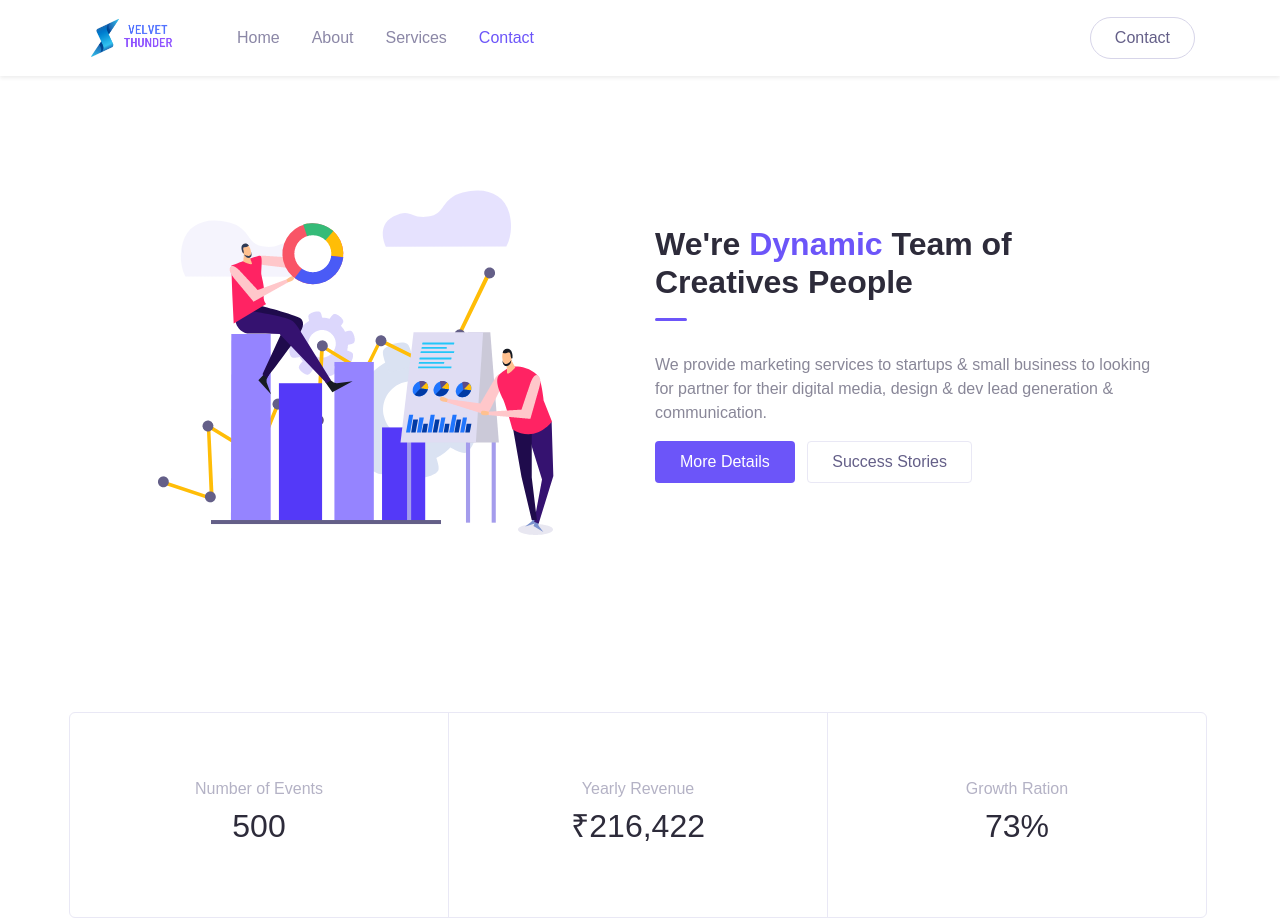
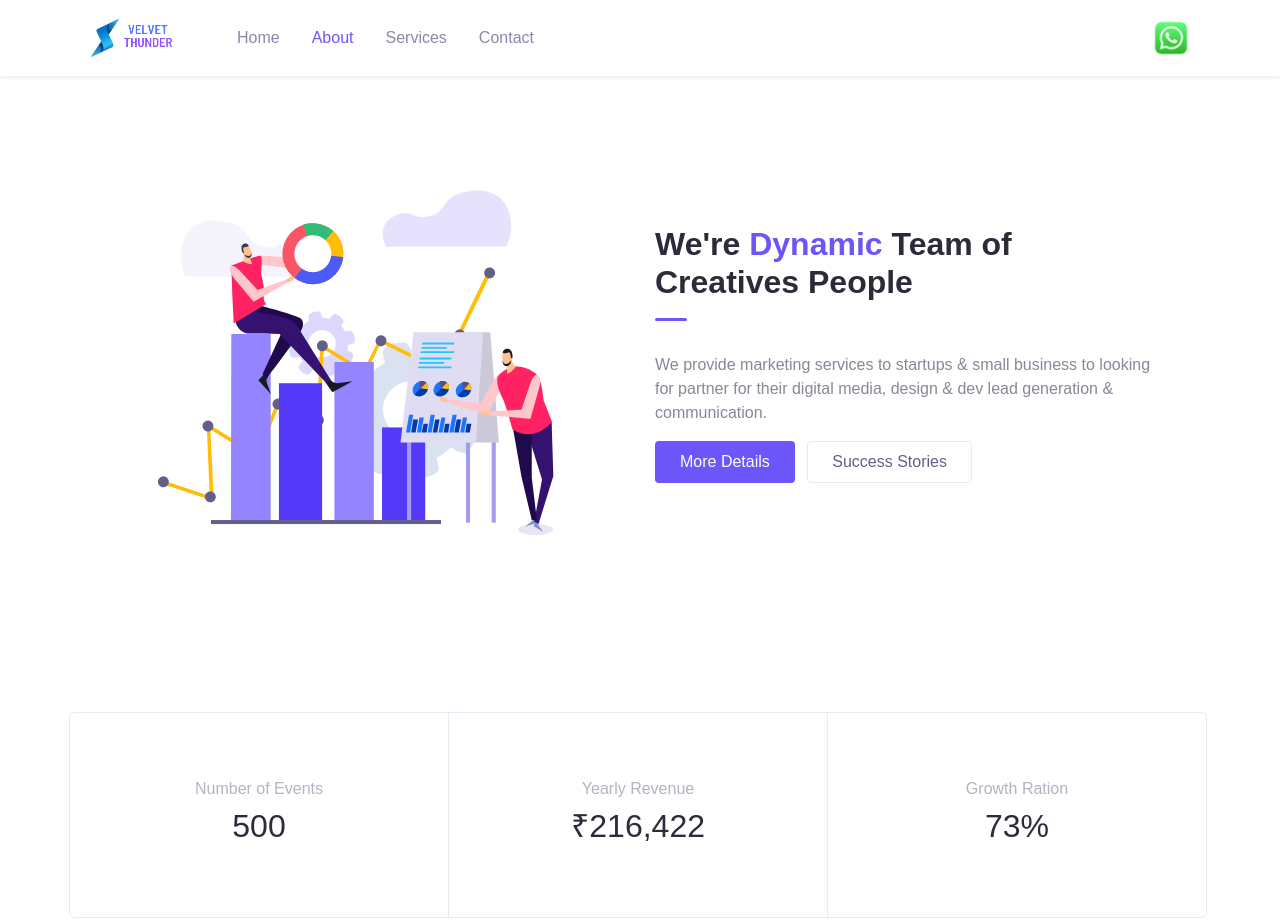
Before and after one commit to Muthulingam2002/VelvetThunder, a plain HTML site: page html/about.html in a window 1280 px wide. Shown: the top 921 px of the page. Drawn offline with Linux system fonts and the light colour scheme.

Commit message:
added video and whatsapp

```diff
--- a/assets/css/theme.css
+++ b/assets/css/theme.css
@@ -2355,3 +2355,16 @@ img {
   margin-top: 35px;
   text-align: center;
 }
+
+
+
+
+
+
+.cards_item{
+transition: transform .2s;
+}
+
+  .cards_item:hover{
+ transform: scale(1.1);
+}
--- a/html/about.html
+++ b/html/about.html
@@ -30,31 +30,34 @@
     <nav class="navbar navbar-expand-lg navbar-light shadow-sm">
       <div class="container">
 
-        <a href="index.html" class="navbar-brand"><img src="../assets/img/logo.png" style="width: 6rem;" alt="" ></a>
+        <a href="index.html" class="navbar-brand"><img src="../assets/img/logo.png" style="width: 6rem;" alt=""></a>
 
-        <button class="navbar-toggler" data-toggle="collapse" data-target="#navbarContent" aria-controls="navbarContent" aria-expanded="false" aria-label="Toggle navigation">
+        <button class="navbar-toggler" data-toggle="collapse" data-target="#navbarContent" aria-controls="navbarContent"
+          aria-expanded="false" aria-label="Toggle navigation">
           <span class="navbar-toggler-icon"></span>
         </button>
 
         <div class="navbar-collapse collapse" id="navbarContent">
           <ul class="navbar-nav ml-lg-4 pt-3 pt-lg-0">
-            <li class="nav-item">
+            <li class="nav-item ">
               <a href="index.html" class="nav-link">Home</a>
             </li>
-            <li class="nav-item">
+            <li class="nav-item active">
               <a href="about.html" class="nav-link">About</a>
             </li>
             <li class="nav-item">
               <a href="services.html" class="nav-link">Services</a>
             </li>
 
-            <li class="nav-item active">
+            <li class="nav-item">
               <a href="contact.html" class="nav-link">Contact</a>
             </li>
           </ul>
 
           <div class="ml-auto">
-            <a href="#" class="btn btn-outline rounded-pill">Contact</a>
+            <a href="https://wa.me/919361761645" >
+              <img style="width:3rem;" src="../assets/img/whatsapp.png" alt="">
+            </a>
           </div>
         </div>
       </div>
```
Also changed, not shown: html/contact.html (+25 -17 lines), html/index.html (+20 -9 lines), html/services.html (+9 -6 lines), assets/img/whatsapp.png (added).
